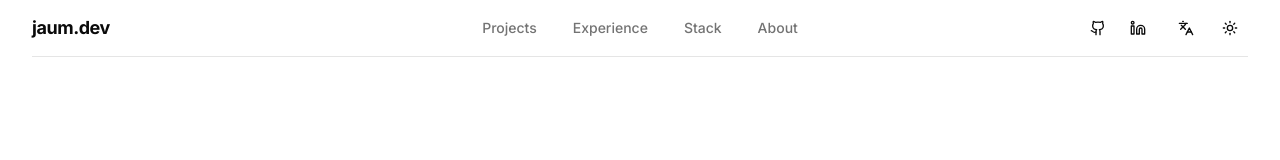
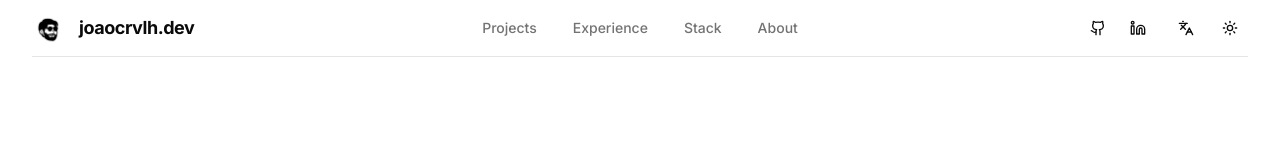
Before and after one commit to joaocrvlh/portfolio-web, a Next.js app: page /en in a window 1280 px wide. Shown: the top 160 px of the page. Built offline with nearby package versions, Linux system fonts and the light colour scheme.

Commit message:
feat: add avatar logo and update title

```diff
--- a/src/components/navbar.tsx
+++ b/src/components/navbar.tsx
@@ -7,6 +7,8 @@ import { LangSwitcher } from "./lang-switcher";
 import { ThemeToggle } from "./theme-toggle";
 import { Button } from "./ui/button";
 import { Github, Linkedin, Menu } from "lucide-react";
+import Image from "next/image";
+
 import {
   Sheet,
   SheetContent,
@@ -48,10 +50,17 @@ export function Navbar() {
           <Link
             href="/"
             onClick={handleScrollToTop}
-            className="flex items-center space-x-2"
+            className="flex items-center gap-3"
           >
+            <Image
+              src="/images/avatar.png"
+              alt="Avatar Jaum Dev"
+              width={35}
+              height={35}
+              className="object-cover"
+            />
             <span className="font-bold inline-block text-lg tracking-tight">
-              jaum.dev
+              joaocrvlh.dev
             </span>
           </Link>
         </div>
--- a/src/components/sections/footer.tsx
+++ b/src/components/sections/footer.tsx
@@ -4,6 +4,7 @@ import { Github, Linkedin, Mail } from "lucide-react";
 import { Button } from "@/components/ui/button";
 import { Separator } from "@/components/ui/separator";
 import { useTranslations } from "next-intl";
+import Image from "next/image";
 import { SectionReveal } from "../section-reveal";
 
 export default function Footer() {
@@ -16,7 +17,18 @@ export default function Footer() {
         <div className="container py-12 md:py-16">
           <div className="grid gap-8 md:grid-cols-2 lg:grid-cols-3">
             <div className="space-y-4">
-              <h3 className="text-lg font-bold">jaum.dev</h3>
+              <div className="flex items-center gap-3">
+                <Image
+                  src="/images/avatar.png"
+                  alt="Avatar Jaum Dev"
+                  width={35}
+                  height={35}
+                  className="object-cover"
+                />
+                <h3 className="text-lg font-bold tracking-tight">
+                  joaocrvlh.dev
+                </h3>
+              </div>
             </div>
 
             <div className="space-y-4">
@@ -92,11 +104,11 @@ export default function Footer() {
           </div>
 
           <Separator className="my-8" />
+
           <div className="flex flex-col md:flex-row justify-between items-center gap-4 text-xs text-muted-foreground">
             <p>
-              &copy; {new Date().getFullYear()} jaum.dev. {t("rights")}
+              &copy; {new Date().getFullYear()} João Carvalho. {t("rights")}
             </p>
-            <p>{t("madeWith")}</p>
           </div>
         </div>
       </SectionReveal>
```
